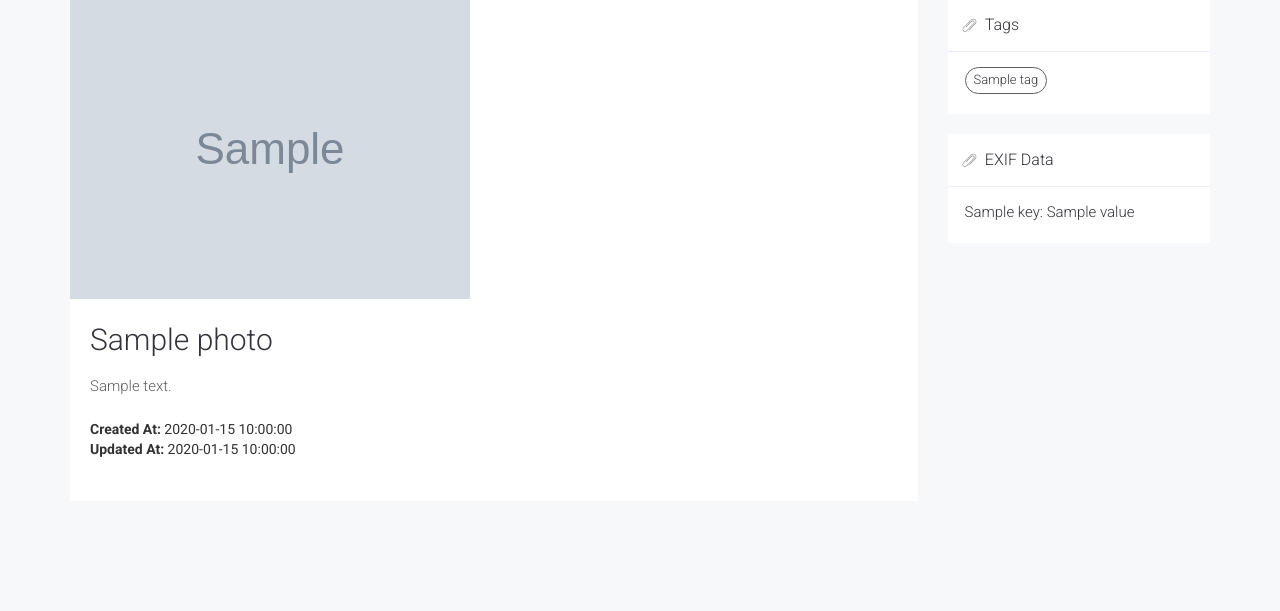
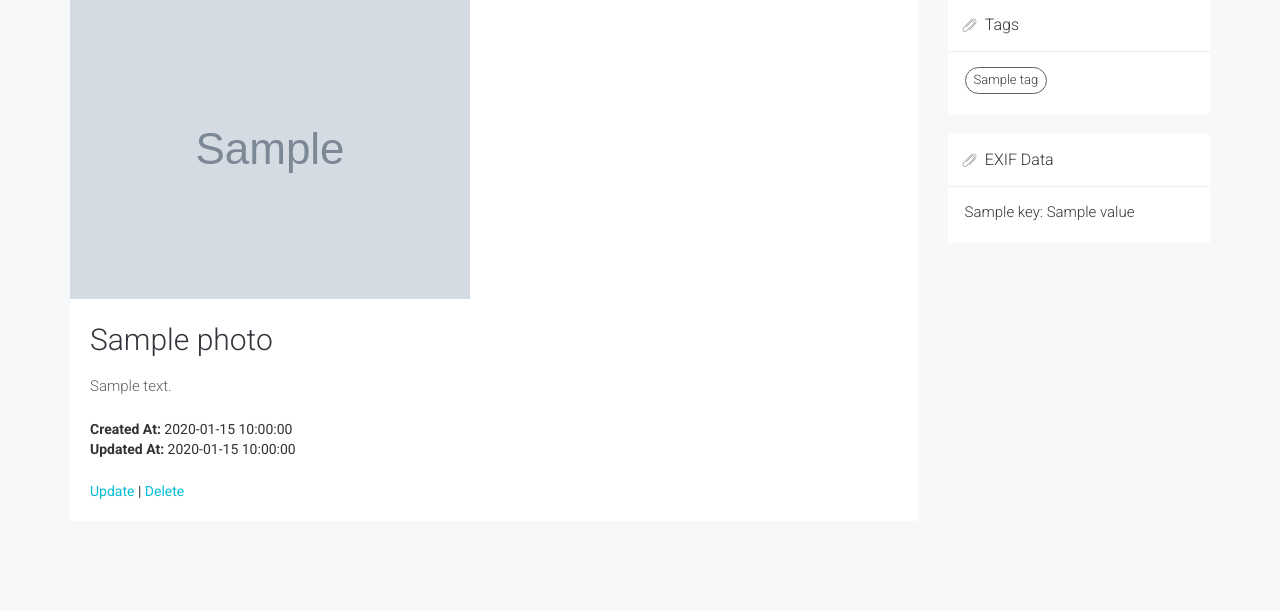
Before and after one commit to nickwitten/photogallery, a Flask app: template NoSQL/templates/photodetail.html in a window 1280 px wide. Shown: the part 227-838 px from the top of the page. Before the commit the page ends 684 px from the top, so only its background shows below. Run offline with Flask 2, Linux system fonts and the light colour scheme; the visitor is signed in with stand-in values (Sample User, id 1); the template is opened without the code that fills it: most values are stand-ins (such as "Sample title", 1, 10 or a date in 2020); grey boxes marked "Sample" are stand-in pictures; parts of the project's set-up code (start-up, migrations or seed data) failed here and were passed over; some libraries are stand-ins or nearby versions; some web fonts are replaced.

Commit message:
remove user and photos bug

```diff
--- a/NoSQL/app.py
+++ b/NoSQL/app.py
@@ -174,9 +174,9 @@ def delete_user(user):
                 'username': user
             }
         )
-        response = table.scan(FilterExpression=Attr('creator').eq(user))
+        response = table.scan(FilterExpression=Attr('creator').eq(user) & Attr('photoID').eq('thumbnail'))
         for item in response['Items']:
-            delete_picture(item['photoID'])
+            delete_album(item['albumID'])
         return True
     except Exception as e:
         print(e)
--- a/NoSQL/templates/photodetail.html
+++ b/NoSQL/templates/photodetail.html
@@ -54,6 +54,8 @@
                                         <span style="font-weight: 600; display: block;">Updated At: <span style="font-weight: 400;;">{{photo.updatedAt}}</span></span>
                                     </div>
                                 </div>
+                                <a href="/album/{{photo.albumID}}/photo/{{photo.photoID}}/update-photo">Update</a> |
+                                <a href="/album/{{photo.albumID}}/photo/{{photo.photoID}}/delete-photo">Delete</a>
                             </div>
                             <!-- End Blog Grid Content -->
                         </article>
--- a/NoSQL/templates/viewphotos.html
+++ b/NoSQL/templates/viewphotos.html
@@ -31,7 +31,7 @@
             <center>
                 <h2>Photo Gallery</h2>
                 <h3 style="font-weight: 600;">{{ albumName }}</h3>
-                <br> <a href="/">Home</a> | <a href="/album/{{albumID}}/addPhoto">Add Photo</a>
+                <br> <a href="/">Home</a> | <a href="/album/{{albumID}}/addPhoto">Add Photo</a> | <a href="/album/{{albumID}}/delete-album">Delete Album</a>
                 <br>
                 <br>
                 <div class="container">
```
